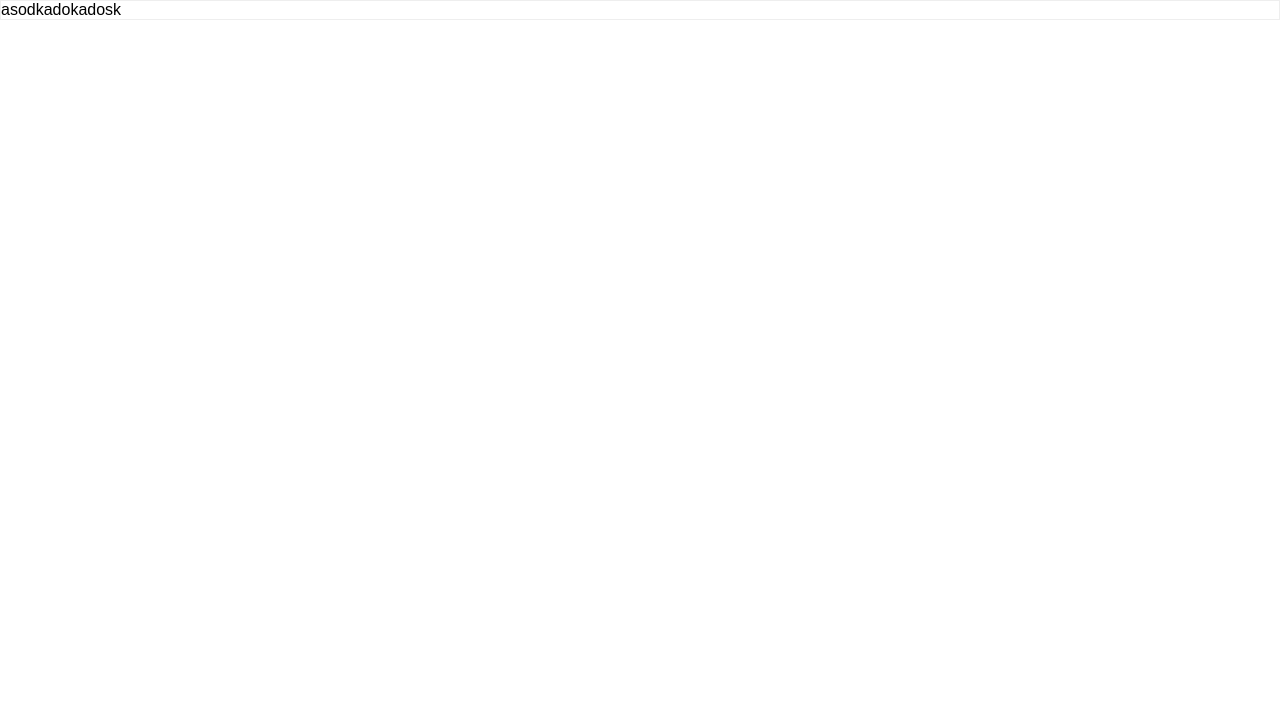
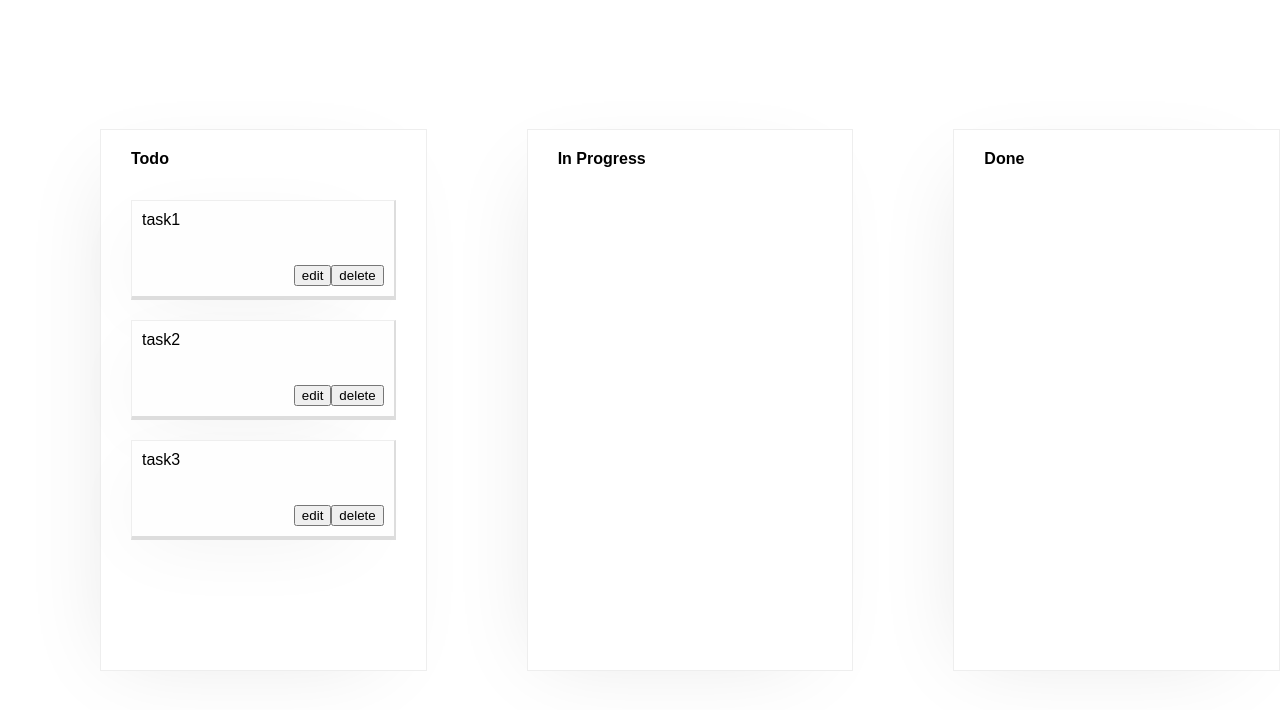
Before and after one commit to erifranck/react_todo_context, a React (Create React App) app: page / in a window 1280 px wide. Shown: the top 710 px of the page. Built offline with nearby package versions, Linux system fonts and the light colour scheme.

Commit message:
insert task board

```diff
--- a/src/App.js
+++ b/src/App.js
@@ -1,12 +1,24 @@
-import React, { Component } from 'react';
-import {Paper} from 'components'
+import React, { Component } from 'react'
+import styled from 'styled-components'
+import {TaskBoard} from 'components'
 
+const DIV = styled.div`
+  min-height: 800px;
+  display: flex;
+  justify-content: center;
+  align-items: center;
+  .board {
+    margin-left: 100px;
+  }
+`
 class App extends Component {
   render() {
     return (
-      <Paper>
-         asodkadokadosk
-      </Paper>
+      <DIV>
+        <TaskBoard tasks={["task1", "task2", "task3"]} title='Todo' className='board' />
+        <TaskBoard tasks={[]} title='In Progress' className='board' />
+        <TaskBoard tasks={[]} title='Done' className='board' />
+      </DIV>
     );
   }
 }
```
